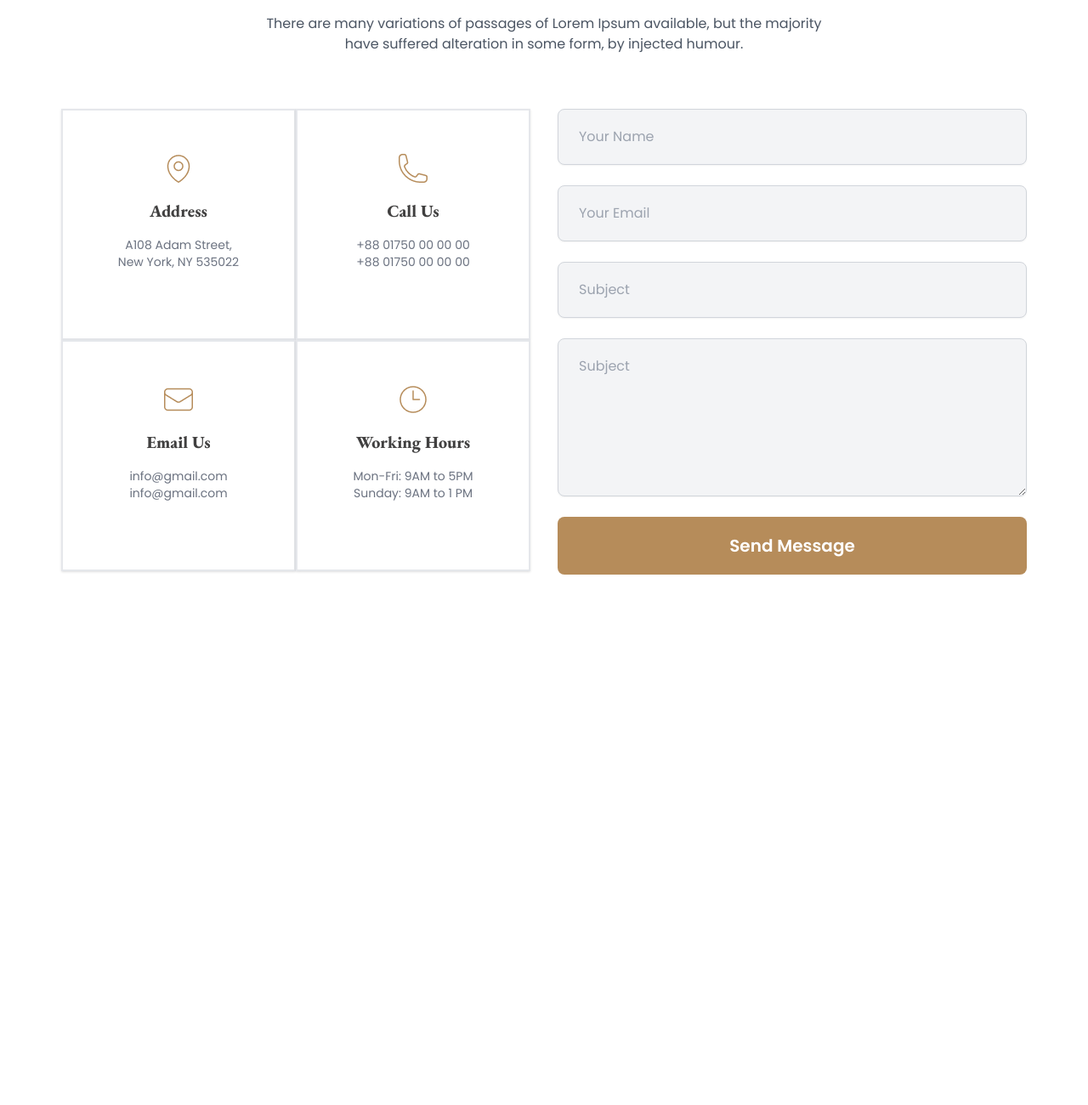
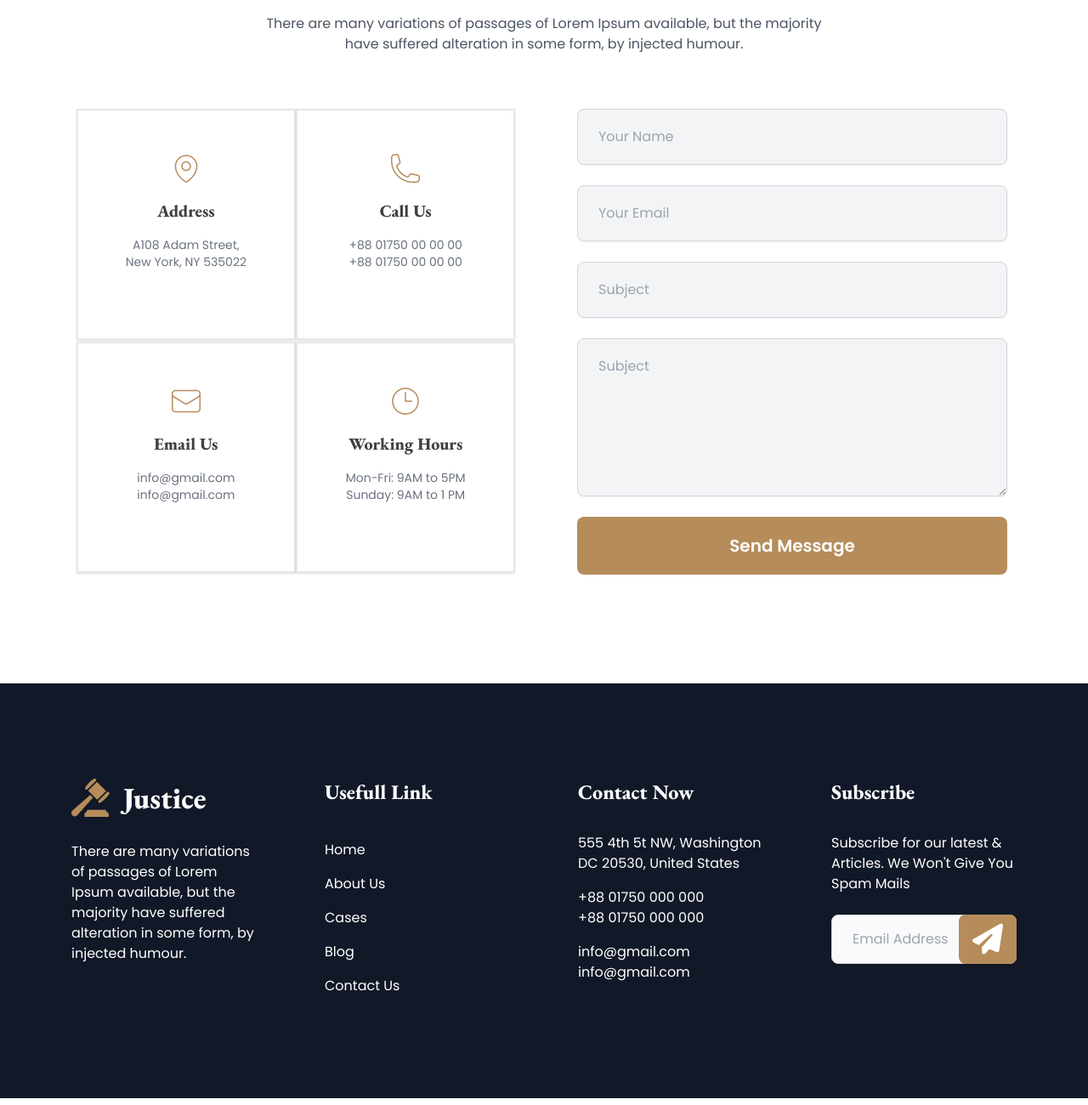
Before and after one commit to alimbdit/legal-solution, a plain HTML site: page index.html in a window 1280 px wide. Shown: the part 3835-5135 px from the top of the page at 85% size. Before the commit the page ends 4639 px from the top, so only its background shows below. Drawn offline with nearby package versions, Linux system fonts and the light colour scheme.

Commit message:
footer added

```diff
--- a/index.html
+++ b/index.html
@@ -599,7 +599,7 @@
             ---------------------------------- Contact Us section--------------------------------------------
     ------------------------------------------------------------------------------------------- -->
 
-        <section class="contac-us mb-24 md:mb-32 px-2">
+        <section class="contac-us mb-24 md:mb-32 px-2 w-full">
             <div>
                 <div class="text-center mb-16 px-4">
                     <h1 class="text-black_color font-eb font-extrabold text-4xl">Contact With Us</h1>
@@ -609,11 +609,12 @@
                 </div>
 
                 <!-- contact details -->
-                <div class="flex flex-col md:flex-row justify-center md:justify-between gap-8">
+                <div class="w-full mx-auto">
+                    <div class="flex flex-col gap-y-10 md:flex-row justify-center md:justify-between md:gap-8">
 
                         <!-- contact grid -->
-                    <div class="w-full">
-                        <div class="grid grid-cols-1 gap-2 md:grid-cols-2 md:gap-0 mx-auto w-full">
+                        <div class="w-full flex justify-center">
+                            <div class="grid grid-cols-1 gap-y-2 gap-x-0 md:grid-cols-2 md:gap-0">
 
                                 <div class="">
                                     <div
@@ -697,9 +698,9 @@
                         </div>
 
                         <!-- contact form  -->
-                    <div class="w-full">
-
-                        <form>
+                        <div class="w-full ">
+                            <div class="w-full mx-auto flex justify-center">
+                                <form class="w-11/12">
                                     <div class="mb-6 ">
                                         <input type="text" id="name"
                                             class="font-poppins shadow-sm bg-gray-100 border border-gray-300 text-gray-900 text-base rounded-lg focus:ring-amber-500 focus:border-amber-500 block w-full py-5 px-6 dark:bg-gray-700 dark:border-gray-600 dark:placeholder-gray-400 dark:text-white dark:focus:ring-amber-500 dark:focus:border-amber-500 dark:shadow-sm-light"
@@ -717,8 +718,8 @@
                                     </div>
 
                                     <div class="mb-6">
-                                <textarea id="message" rows="6"
-                                c class=" font-poppins shadow-sm bg-gray-100 border border-gray-300 text-gray-900 text-base rounded-lg focus:ring-amber-500 focus:border-amber-500 block w-full py-5 px-6 dark:bg-gray-700 dark:border-gray-600 dark:placeholder-gray-400 dark:text-white dark:focus:ring-amber-500 dark:focus:border-amber-500 dark:shadow-sm-light"
+                                        <textarea id="message" rows="6" c
+                                            class=" font-poppins shadow-sm bg-gray-100 border border-gray-300 text-gray-900 text-base rounded-lg focus:ring-amber-500 focus:border-amber-500 block w-full py-5 px-6 dark:bg-gray-700 dark:border-gray-600 dark:placeholder-gray-400 dark:text-white dark:focus:ring-amber-500 dark:focus:border-amber-500 dark:shadow-sm-light"
                                             placeholder="Subject"></textarea>
                                     </div>
 
@@ -730,6 +731,8 @@
                             </div>
                         </div>
                     </div>
+                </div>
+            </div>
         </section>
 
     </main>
@@ -738,7 +741,73 @@
     <!------------------------------------------------------------------------------------------
         ---------------------------------- footer section--------------------------------------------
     ------------------------------------------------------------------------------------------- -->
-    <footer>
+    <footer class="bg-gray-900  ">
+        <div class="container w-full max-w-6xl  mx-auto mb-2">
+            <div class="grid grid-cols-1 md:grid-cols-2 lg:grid-cols-4 gap-y-20 gap-x-20 py-28 px-5">
+                <div>
+                    <img src="images/logo.png" alt="">
+                    <p class="font-poppins text-white mt-7">
+                        There are many variations of passages of Lorem Ipsum available, but the majority have suffered
+                        alteration in some form, by injected humour.
+                    </p>
+                </div>
+                <div>
+                    <h2 class="text-white font-extrabold text-2xl font-eb">Usefull Link</h2>
+                    <ul class="mt-8 font-poppins text-white leading-10">
+                        <li> <a href="#">Home</a>
+                        </li>
+                        <li> <a href="#">About Us</a>
+                        </li>
+                        <li> <a href="#">Cases</a>
+                        </li>
+                        <li> <a href="#">Blog</a>
+                        </li>
+                        <li> <a href="#">Contact Us</a>
+                        </li>
+
+                    </ul>
+                </div>
+                <div>
+                    <h2 class="text-white font-extrabold text-2xl font-eb">Contact Now</h2>
+                    <ul class="mt-8 font-poppins text-white">
+                        <li class="mb-4">
+                            <a href="#">555 4th 5t NW, Washington <br>
+                                DC 20530, United States</a>
+                        </li>
+                        <li class="mb-4">
+                            <a href="#">+88 01750 000 000 <br>
+                                +88 01750 000 000</a>
+                        </li>
+                        <li class="mb-4">
+                            <a href="#">info@gmail.com <br>
+                                info@gmail.com</a>
+                        </li>
+
+
+                    </ul>
+                </div>
+                <div>
+                    <h2 class="text-white font-extrabold text-2xl font-eb">Subscribe</h2>
+                    <p class="font-poppins text-white mt-8">
+                        Subscribe for our latest & Articles. We Won't Give You Spam Mails
+                    </p>
+
+                    <!-- emailfild -->
+
+                    <form class="mt-6">
+                        <div class="relative">
+                            <input type="search" id="search"
+                                class="block w-full p-4 pl-6 text-base font-poppins text-gray-900 border border-gray-300 rounded-lg bg-gray-50 focus:ring-amber-500 focus:border-amber-500 dark:bg-gray-700 dark:border-gray-600 dark:placeholder-gray-400 dark:text-white dark:focus:ring-amber-500 dark:focus:border-amber-500"
+                                placeholder="Email Address" required>
+                            <button type="submit"
+                                class="text-white absolute right-0 bottom-0 h-full bg-primary_color1 hover:bg-primary_color2 focus:ring-4 focus:outline-none focus:ring-amber-300 font-medium rounded-lg text-4xl px-4 py-2 dark:bg-amber-600 dark:hover:bg-amber-700 dark:focus:ring-amber-800"><i class="fa-solid fa-paper-plane text-white"></i></button>
+                        </div>
+                    </form>
+
+
+                </div>
+            </div>
+
 
     </footer>
 
--- a/styles/style.css
+++ b/styles/style.css
@@ -11,3 +11,6 @@
 }.contac-us{
 
 }
+.hide{
+    display: none;
+}
```
Lines whose indentation alone changed are shown as unchanged.
